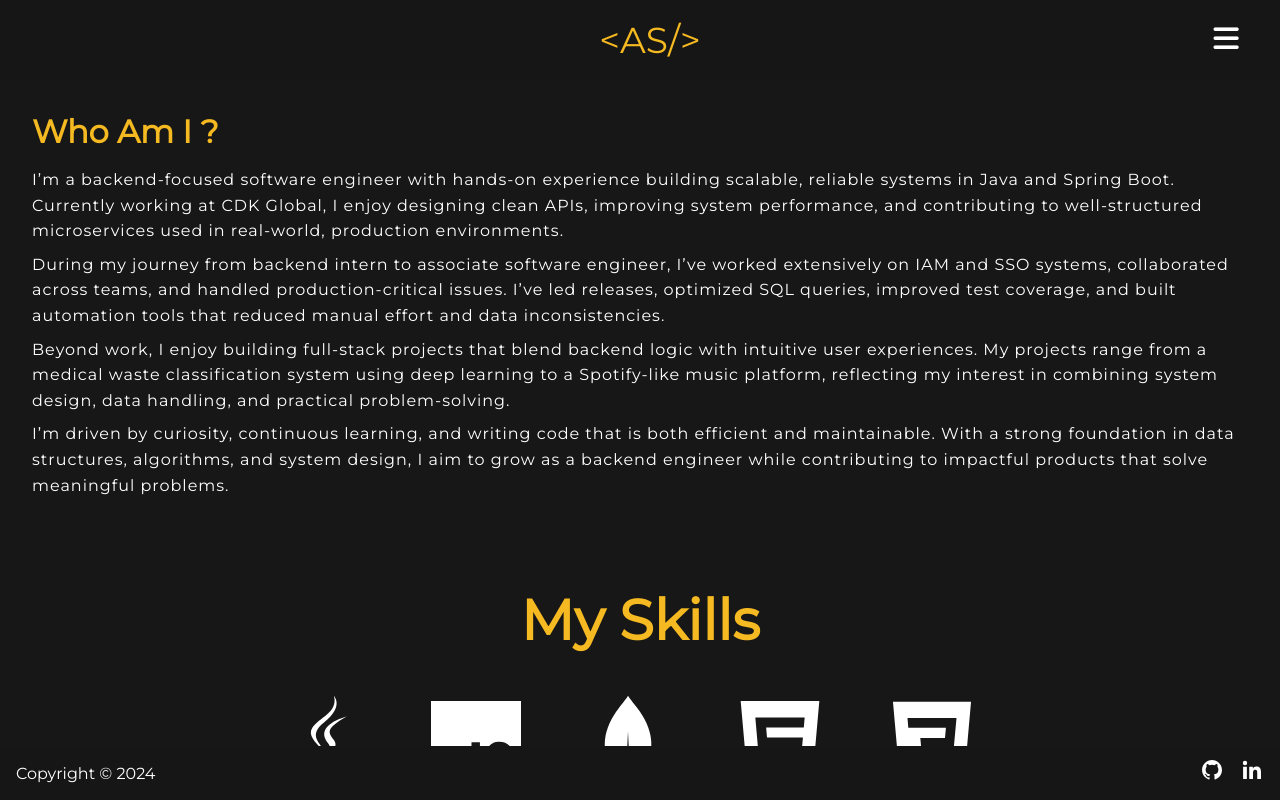
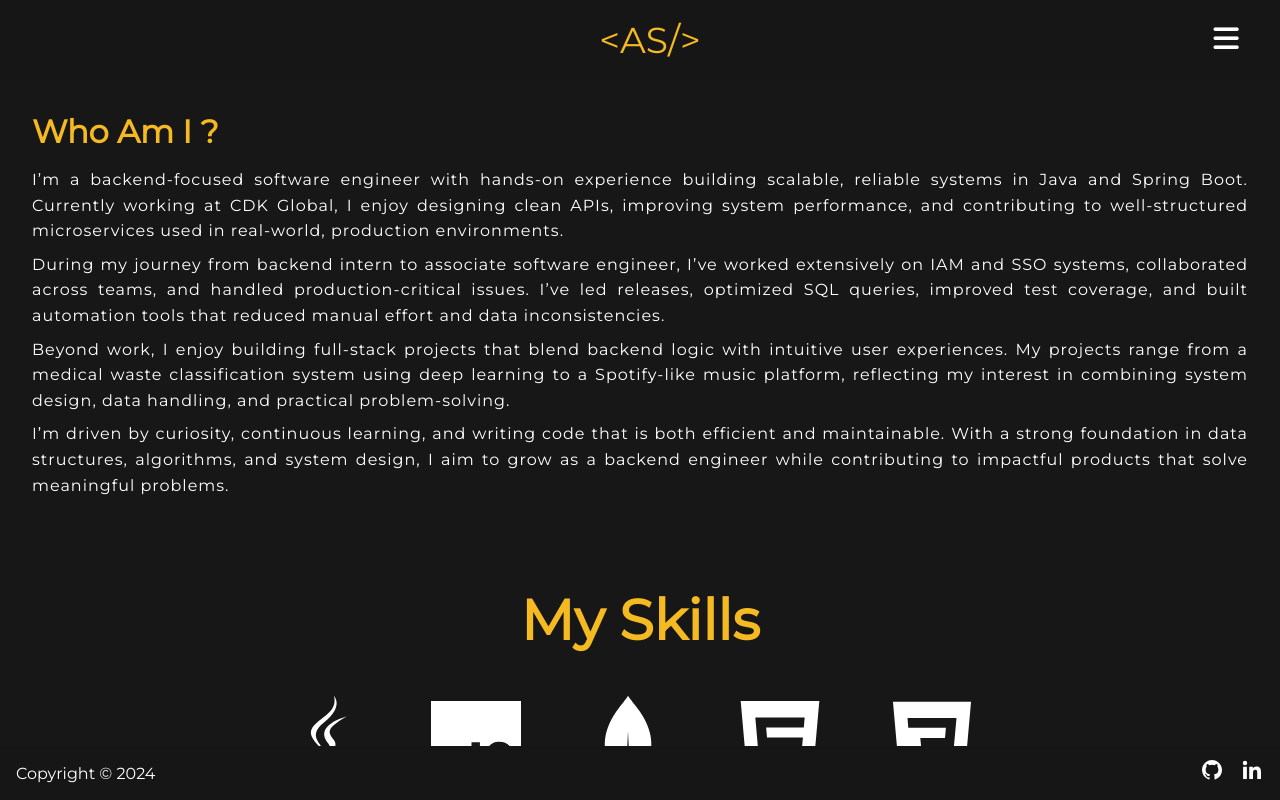
Before and after one commit to Aamir041/portfolio-webiste, a React (Vite) app: page /about in a window 1280 px wide. Built offline with nearby package versions, Linux system fonts and the light colour scheme.

Commit message:
about text justify

```diff
--- a/src/components/About/About.css
+++ b/src/components/About/About.css
@@ -19,7 +19,7 @@
     font-size: 1rem;
     line-height: 1.6;
     letter-spacing: 1px;
-    text-align: left;
+    text-align: justify;
     margin-bottom: 0.5rem;
 }
 
--- a/src/components/About/About.jsx
+++ b/src/components/About/About.jsx
@@ -2,8 +2,6 @@ import "./About.css";
 
 import SkillCard from "../../lib/SkillCard/SkillCard";
 const About = () => {
-  let arr = [1, 2, 3, 4, 5, 6, 7];
-
   return (
     <div className="about">
       <div className="about--intro">
```
